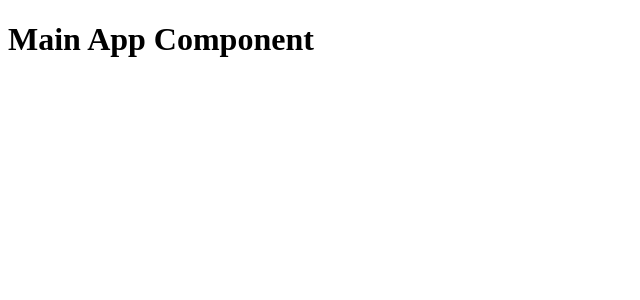
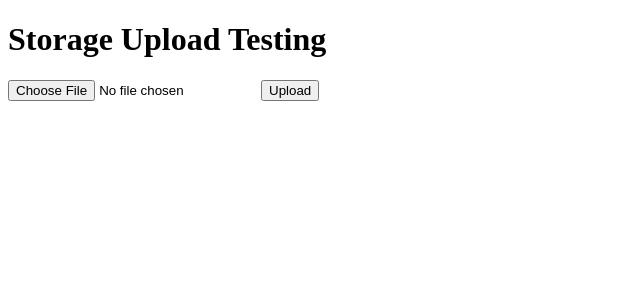
Before and after one commit to Patrick-Dolan/storage-bucket-testing, a React (Create React App) app: page / in a window 1280 px wide. Shown: the top 300 px of the page, without its empty margins (0-640 px from the left). Built offline with nearby package versions, Linux system fonts and the light colour scheme; no server answers.

Commit message:
feature: add file upload capability to app

```diff
--- a/src/App.js
+++ b/src/App.js
@@ -1,7 +1,27 @@
+import { useState } from "react";
+import { storage } from "./firebase";
+import { ref, uploadBytes } from "firebase/storage";
+import { v4 } from "uuid";
+
 function App() {
+
+  const [fileUpload, setFileUpload] = useState(null);
+
+  const uploadFile = () => {
+    if (fileUpload == null) return null;
+    // Get reference to fill path on storage bucket
+    const fileRef = ref(storage, `files/${v4() + fileUpload.name}`);
+    // Upload the file
+    uploadBytes(fileRef, fileUpload).then(() => {
+      alert("Image uploaded");
+    });
+  };
+
   return (
     <>
-      <h1>Main App Component</h1>
+      <h1>Storage Upload Testing</h1>
+      <input type="file" onChange={(event) => {setFileUpload(event.target.files[0])}} />
+      <button onClick={uploadFile}>Upload</button>
     </>
   );
 }
```
